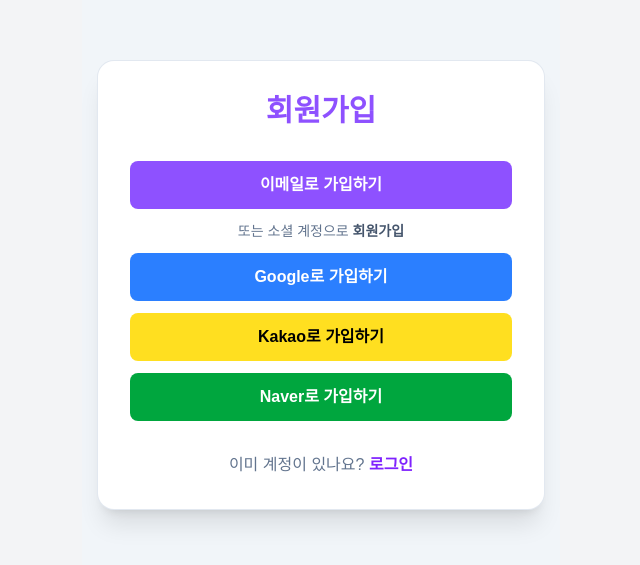
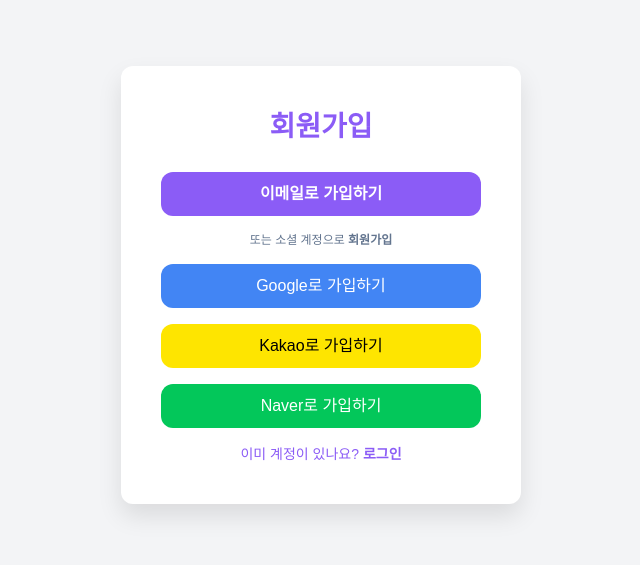
Before and after one commit to prgrms-fe-devcourse/FE7-PROJECT2-TEAM-5, a React (Vite) app: page /register in a window 1280 px wide. Shown: the part 115-680 px from the top of the page, without its empty margins (319-959 px from the left). Built offline with nearby package versions, Linux system fonts and the light colour scheme.

Commit message:
💄 로그인, 회원가입 페이지 css 수정

```diff
--- a/src/App.tsx
+++ b/src/App.tsx
@@ -5,6 +5,7 @@
 import ProfilePage from "./pages/profile/ProfilePage";
 import RegisterPage from "./pages/auth/RegisterPage";
 import LoginPage from "./pages/auth/LoginPage";
+import RegisterEmailPage from "./pages/auth/RegisterEmailPage";
 
 export default function App() {
 	return (
@@ -17,6 +18,10 @@
 				<Route element={<AuthLayout />}>
 					<Route index path="login" element={<LoginPage />} />
 					<Route path="register" element={<RegisterPage />} />
+					<Route
+						path="registerEmail"
+						element={<RegisterEmailPage />}
+					/>
 				</Route>
 			</Routes>
 		</>
--- a/src/layouts/AuthLayout.tsx
+++ b/src/layouts/AuthLayout.tsx
@@ -4,7 +4,9 @@
 	return (
 		<>
 			<div className="min-h-screen flex items-center justify-center bg-[#F3F4F6]">
-				<Outlet />
+				<div className="rounded-xl bg-white p-10 w-[400px] shadow-[0_12px_24px_rgba(0,0,0,0.1)]">
+					<Outlet />
+				</div>
 			</div>
 		</>
 	);
--- a/src/pages/auth/LoginPage.tsx
+++ b/src/pages/auth/LoginPage.tsx
@@ -4,7 +4,6 @@
 export default function LoginPage() {
 	return (
 		<>
-			<div className="rounded-xl bg-white p-10 w-[400px] shadow-[0_12px_24px_rgba(0,0,0,0.1)]">
 			<h4 className="text-[28px] font-black mb-6 text-[#8b5cf6] text-center">
 				로그인
 			</h4>
@@ -59,7 +58,6 @@
 					계정이 없나요? <strong>회원가입</strong>
 				</Link>
 			</div>
-			</div>
 		</>
 	);
 }
--- /dev/null
+++ b/src/pages/auth/RegisterEmailPage.tsx
@@ -0,0 +1,7 @@
+export default function RegisterEmailPage() {
+	return (
+		<>
+			<h1>RegisterEmailPage Component</h1>
+		</>
+	);
+}
--- a/src/pages/auth/RegisterPage.tsx
+++ b/src/pages/auth/RegisterPage.tsx
@@ -3,63 +3,53 @@
 export default function RegisterPage() {
 	return (
 		<>
-			<div className="min-h-screen flex items-center justify-center bg-slate-100 px-4">
-				<div className="bg-white rounded-2xl ring-1 ring-slate-200 shadow-xl p-6 md:p-8 w-full max-w-md">
-					<h1 className="text-3xl font-extrabold text-violet-500 text-center">
+			<h1 className="text-[28px] font-black mb-6 text-[#8b5cf6] text-center">
 				회원가입
 			</h1>
 
-					<div className="mt-8 space-y-3">
+			<div className="flex flex-col gap-4 items-center justify-center">
 				<Link
-							to="/"
-							className="w-full h-12 rounded-lg bg-violet-500 hover:bg-violet-600 active:bg-violet-700
-                         text-white font-semibold grid place-items-center"
+					to="/registerEmail"
+					className="w-full h-11 rounded-xl font-bold text-white flex items-center justify-center bg-[#8b5cf6] hover:bg-violet-600 active:bg-violet-700"
 				>
 					이메일로 가입하기
 				</Link>
 
-						<p className="text-center text-slate-500 text-sm">
-							또는 소셜 계정으로{" "}
-							<span className="font-semibold text-slate-600">
-								회원가입
-							</span>
-						</p>
+				<div className=" text-center text-slate-500 text-xs">
+					또는 소셜 계정으로 <strong>회원가입</strong>
+				</div>
 
+				{/* 버튼 컴포넌트 할 예정 */}
 				<button
 					type="button"
-							className="w-full h-12 rounded-lg bg-blue-500 hover:bg-blue-600 active:bg-blue-700
-                         text-white font-semibold"
+					className="w-full h-11 rounded-xl bg-[#4285F4] hover:bg-blue-600 active:bg-blue-700
+						text-white font-medium"
 				>
 					Google로 가입하기
 				</button>
 
 				<button
 					type="button"
-							className="w-full h-12 rounded-lg bg-yellow-300 hover:bg-yellow-400 active:bg-yellow-500
-                         text-black font-semibold"
+					className="w-full h-11 rounded-xl bg-[#FEE500] hover:bg-yellow-400 active:bg-yellow-500
+						text-black font-medium"
 				>
 					Kakao로 가입하기
 				</button>
 
 				<button
 					type="button"
-							className="w-full h-12 rounded-lg bg-green-600 hover:bg-green-700 active:bg-green-800
-                         text-white font-semibold"
+					className="w-full h-11 rounded-xl bg-[#03C75A] hover:bg-green-600 active:bg-green-800
+						text-white font-medium"
 				>
 					Naver로 가입하기
 				</button>
-					</div>
 
-					<p className="mt-8 text-center text-slate-500">
-						이미 계정이 있나요?{" "}
 				<Link
 					to="/login"
-							className="text-violet-600 font-semibold hover:underline"
+					className="text-[#8B5CF6] text-sm hover:underline"
 				>
-							로그인
+					이미 계정이 있나요? <strong>로그인</strong>
 				</Link>
-					</p>
-				</div>
 			</div>
 		</>
 	);
--- a/src/pages/auth/RoleSelectPage.tsx
+++ /dev/null
@@ -1,7 +0,0 @@
-export default function RoleSelectPage() {
-	return (
-		<>
-			<h1>RoleSelectPage Component</h1>
-		</>
-	);
-}
--- a/src/pages/home/HomePage.tsx
+++ b/src/pages/home/HomePage.tsx
@@ -1,119 +1,7 @@
 export default function HomePage() {
 	return (
 		<>
-			<div className="w-full h-full flex gap-4 flex-col">
-				{/* 최근 등록한 게시글 */}
-				<div className="flex gap-3.5 flex-col rounded-2xl shadow-[0_1px_10px_rgba(0,0,0,0.25)] p-4">
-					<h3 className="text-[18px] font-medium">
-						최근 등록한 게시글
-					</h3>
-					{/* 게시글 1개 */}
-					<div className="w-[250px] border border-[#E6E9EE] rounded-lg hover:bg-[#DBF8F7] flex flex-col p-[15px] cursor-pointer">
-						{/* Top */}
-						<div className="flex items-start justify-between">
-							{/* Left */}
-							<div>
-								<p className="text-[18px]">게시글 제목</p>
-								<p className="text-[14px]">작성자: 누구누구</p>
-							</div>
-							{/* Right */}
-							<div className="flex gap-1">
-								{/* 댓글 */}
-								<div className="flex items-center gap-1">
-									<svg
-										width="14"
-										height="13"
-										viewBox="0 0 14 13"
-										fill="none"
-										xmlns="http://www.w3.org/2000/svg"
-									>
-										<path
-											d="M11.8926 6.5C11.8926 3.6677 9.54414 1.37207 6.64746 1.37207C3.75092 1.37224 1.40333 3.66781 1.40332 6.5C1.40332 9.33219 3.75091 11.6278 6.64746 11.6279C7.90145 11.6279 9.05178 11.1987 9.9541 10.4814L10.293 10.2119L10.6895 10.3906L11.582 10.7793C11.8408 10.8874 12.0945 10.9868 12.3262 11.0723C12.0902 10.5159 11.7506 9.82724 11.4355 9.21582L11.2842 8.92188L11.4238 8.62305L11.5303 8.37793C11.7641 7.79711 11.8926 7.16392 11.8926 6.5ZM13.2959 6.5C13.2959 7.34162 13.1309 8.147 12.832 8.88672C13.1138 9.44205 13.4123 10.0489 13.6309 10.5664C13.7577 10.8669 13.8687 11.1607 13.9336 11.4053C13.965 11.524 13.9945 11.6644 13.999 11.8037C14.0018 11.8927 14.0087 12.2189 13.7412 12.4629C13.5115 12.6724 13.2306 12.6819 13.1318 12.6826C12.9964 12.6835 12.8606 12.6626 12.7451 12.6387C12.5088 12.5895 12.2287 12.5006 11.9463 12.3994C11.4954 12.2378 10.9755 12.0177 10.4873 11.8037C9.40262 12.5556 8.07769 13 6.64746 13C2.97614 12.9998 0 10.0897 0 6.5C1.14586e-05 2.91025 2.97614 0.000174196 6.64746 0C10.3189 0 13.2959 2.91014 13.2959 6.5Z"
-											fill="#222222"
-										/>
-									</svg>
-									<span>0</span>
-								</div>
-								{/* 좋아요 */}
-								<div className="flex items-center gap-1">
-									<button className="relative cursor-pointer w-[15px] h-[13px]">
-										<svg
-											className="absolute inset-0 text-gray-400 hover:hidden"
-											width="15"
-											height="13"
-											viewBox="0 0 15 13"
-											fill="none"
-											xmlns="http://www.w3.org/2000/svg"
-										>
-											<path
-												d="M7.5 13L6.4125 12.079C5.15 11.0046 4.10625 10.0777 3.28125 9.29836C2.45625 8.51907 1.8 7.82245 1.3125 7.20844C0.825 6.58267 0.481252 6.01003 0.28125 5.49046C0.09375 4.97095 0 4.43961 0 3.89646C0 2.78657 0.39375 1.85967 1.18125 1.11581C1.96875 0.371937 2.95 0 4.125 0C4.775 0 5.39375 0.129888 5.98125 0.389646C6.56873 0.649412 7.07498 1.01545 7.5 1.48775C7.92502 1.01545 8.43127 0.649412 9.01875 0.389646C9.60622 0.129888 10.225 0 10.875 0C12.05 0 13.0312 0.371937 13.8187 1.11581C14.6062 1.85967 15 2.78657 15 3.89646C15 4.43961 14.9 4.97095 14.7 5.49046C14.5125 6.01003 14.175 6.58267 13.6875 7.20844C13.2 7.82245 12.5437 8.51907 11.7188 9.29836C10.8938 10.0777 9.84997 11.0046 8.5875 12.079L7.5 13Z"
-												fill="#FF2929"
-											/>
-										</svg>
-										<svg
-											className="absolute inset-0 hidden hover:block"
-											width="15"
-											height="13"
-											viewBox="0 0 15 13"
-											fill="none"
-											xmlns="http://www.w3.org/2000/svg"
-										>
-											<path
-												d="M10.875 0C12.05 0 13.0309 0.372343 13.8184 1.11621C14.6059 1.86008 15 2.78659 15 3.89648C15 4.43953 14.9002 4.97081 14.7002 5.49023C14.5127 6.00974 14.1749 6.58234 13.6875 7.20801C13.2 7.82202 12.5438 8.51954 11.7188 9.29883C10.8938 10.078 9.85016 11.0048 8.58789 12.0791L7.5 13L6.41211 12.0791C5.14981 11.0048 4.10617 10.078 3.28125 9.29883C2.45625 8.51954 1.8 7.82202 1.3125 7.20801C0.825111 6.58234 0.481224 6.00974 0.28125 5.49023C0.0937997 4.97079 2.52509e-06 4.43955 0 3.89648C0 2.78659 0.394141 1.86008 1.18164 1.11621C1.96914 0.372343 2.95 0 4.125 0C4.775 0 5.39395 0.129889 5.98145 0.389648C6.56875 0.649366 7.07506 1.01517 7.5 1.4873C7.92494 1.01517 8.43125 0.649366 9.01855 0.389648C9.60603 0.129889 10.225 0 10.875 0ZM10.875 1.41699C10.2876 1.41699 9.74414 1.57675 9.24414 1.89551C8.74412 2.2025 8.40039 2.59792 8.21289 3.08203H6.78711C6.59961 2.59792 6.25588 2.2025 5.75586 1.89551C5.25588 1.57675 4.71246 1.41699 4.125 1.41699C3.37509 1.41699 2.74997 1.65281 2.25 2.125C1.75 2.59729 1.5 3.18804 1.5 3.89648C1.5 4.30974 1.5877 4.72924 1.7627 5.1543C1.93772 5.5675 2.25032 6.04593 2.7002 6.58887C3.15011 7.12007 3.76241 7.75162 4.53711 8.4834C5.31208 9.20365 6.30006 10.0715 7.5 11.0869C8.69994 10.0715 9.68795 9.20365 10.4629 8.4834C11.2376 7.75162 11.8499 7.12007 12.2998 6.58887C12.7497 6.04593 13.0623 5.5675 13.2373 5.1543C13.4123 4.72924 13.5 4.30974 13.5 3.89648C13.5 3.18804 13.25 2.59729 12.75 2.125C12.25 1.65281 11.6249 1.41699 10.875 1.41699Z"
-												fill="#FF2929"
-											/>
-										</svg>
-									</button>
-									<span>1</span>
-								</div>
-							</div>
-						</div>
-						{/* Bottom */}
-						<div className="flex gap-1 mt-2">
-							{/* 해시태그 */}
-							<div className="w-[70px] bg-[#FFAE40] rounded text-[14px] text-white flex items-center justify-center">
-								#해시태그
-							</div>
-							<div className="w-[70px] bg-[#FFAE40] rounded text-[14px] text-white flex items-center justify-center">
-								#해시태그
-							</div>
-							<div className="w-[70px] bg-[#FFAE40] rounded text-[14px] text-white flex items-center justify-center">
-								#해시태그
-							</div>
-						</div>
-					</div>
-				</div>
-				{/* 내가 등록한 게시글 + 오늘의 명언 + Todo List */}
-				<div className="flex-1 rounded-2xl shadow-[0_1px_10px_rgba(0,0,0,0.25)]">
-					{/* Left - 내가 등록한 게시글 */}
-					<div>
-						<h3>내가 등록한 게시글</h3>
-						<div>로그인 후에 이용 가능</div>
-					</div>
-					{/* Right */}
-					<div>
-						{/* 오늘의 명언 */}
-						<div>
-							<h3>오늘의 명언</h3>
-							<div>
-								<div>
-									계획 없는 목표는 그냥 바램에 불과하다.
-								</div>
-								<span>- 릭 워렌 -</span>
-							</div>
-						</div>
-						{/* Todo List */}
-						<div>
-							{/* 제목 */}
-							<div>
-								<h3>Todo List</h3>
-							</div>
-							{/* 컨텐츠 */}
-							<div>로그인 후에 이용 가능</div>
-						</div>
-					</div>
-				</div>
-			</div>
+			<h1>HomePage Component</h1>
 		</>
 	);
 }
```
Lines whose indentation alone changed are shown as unchanged.
